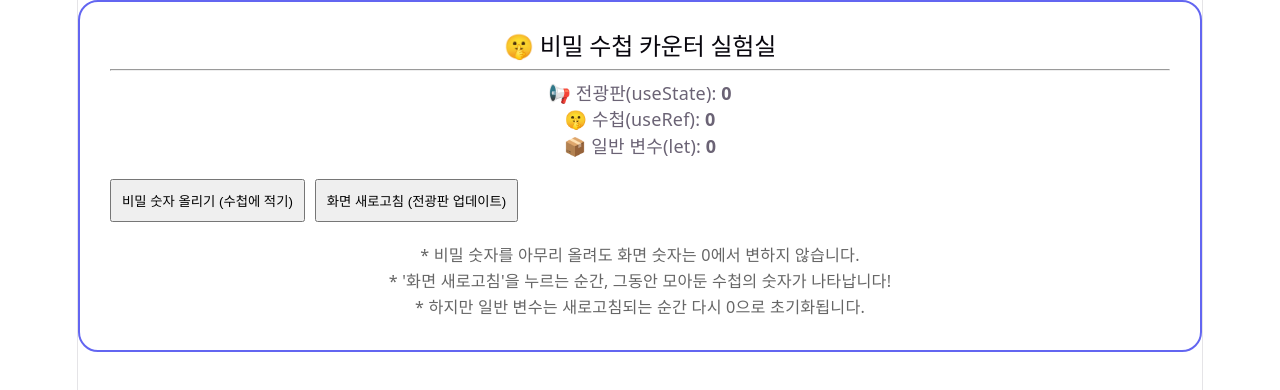
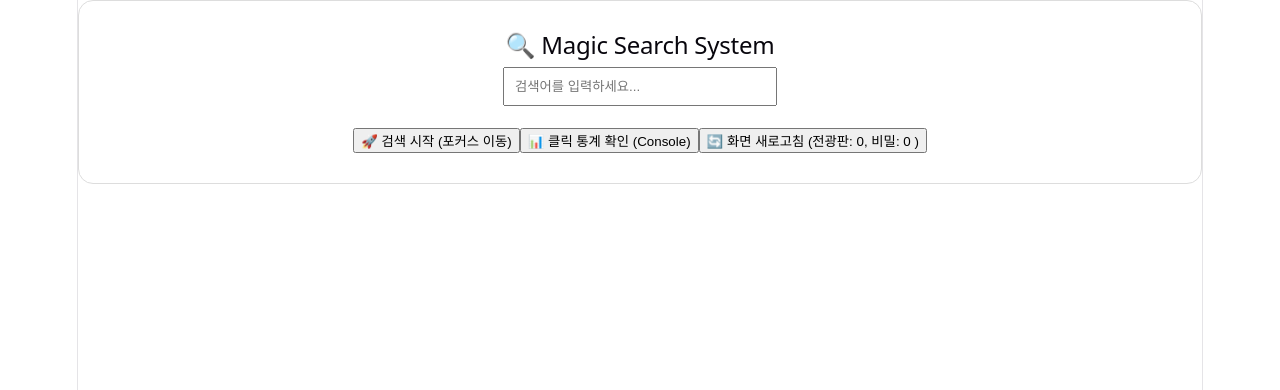
Before and after one commit to yunajoe/react-master-class-part2-inflearn, a React (Vite) app: page / in a window 1280 px wide. Shown: the top 390 px of the page. Built offline with nearby package versions, Linux system fonts and the light colour scheme.

Commit message:
mission: useRef — DOM에 직접 접근하여 물리적인 요소 제어하기

```diff
--- a/src/App.jsx
+++ b/src/App.jsx
@@ -1,11 +1,12 @@
 import "./App.css";
-import SecretCounter from "./components/SecretCounter";
+import MagicSearch from "./components/MagicSearch";
 
 function App() {
   return (
     <>
       {/* <ReferenceExample /> */}
-      <SecretCounter />
+      {/* <SecretCounter /> */}
+      <MagicSearch />
     </>
   );
 }
--- /dev/null
+++ b/src/components/MagicSearch.jsx
@@ -0,0 +1,54 @@
+import { useRef, useState } from "react";
+
+export default function MagicSearch() {
+  const [renderCount, setRenderCount] = useState(0); // 전광판용 상태
+
+  // TODO 1: 검색창을 움켜쥘 '리모컨(Ref)'을 선언하세요. (초기값 null)
+  const remoteRef = useRef(null);
+  // TODO 2: 버튼 클릭 횟수를 저장할 '비밀 수첩(Ref)'을 선언하세요. (초기값 0)
+  const secretRef = useRef(0);
+
+  const handleSearchStart = () => {
+    // TODO 3: 비밀 수첩의 숫자를 1 올리세요. (화면은 바뀌지 않아야 함)
+    secretRef.current += 1;
+    // TODO 4: 리모컨을 통해 실제 입력창에 .focus()를 주어 활성화하세요.
+    if (remoteRef.current) {
+      remoteRef.current.focus();
+      // TODO 5: 입력창의 배경색을 '#fff9db'로 직접 변경하세요.
+      remoteRef.current.style.backgroundColor = "#fff9db";
+    }
+  };
+  const handleCheckStack = () => {
+    console.log("secretRef", secretRef.current);
+  };
+
+  return (
+    <div
+      style={{
+        padding: "30px",
+        border: "1px solid #ddd",
+        borderRadius: "15px",
+      }}
+    >
+      <h2>🔍 Magic Search System</h2>
+
+      {/* TODO 6: 아래 input 태그와 위에서 만든 리모컨을 연결하세요. */}
+      <input
+        type="text"
+        placeholder="검색어를 입력하세요..."
+        ref={remoteRef}
+        style={{ padding: "10px", width: "250px", transition: "all 0.3s" }}
+      />
+
+      <div style={{ marginTop: "20px" }}>
+        <button onClick={handleSearchStart}>🚀 검색 시작 (포커스 이동)</button>
+
+        <button onClick={handleCheckStack}>📊 클릭 통계 확인 (Console)</button>
+
+        <button onClick={() => setRenderCount((prev) => prev + 1)}>
+          🔄 화면 새로고침 (전광판: {renderCount}, 비밀: {secretRef.current} )
+        </button>
+      </div>
+    </div>
+  );
+}
```
